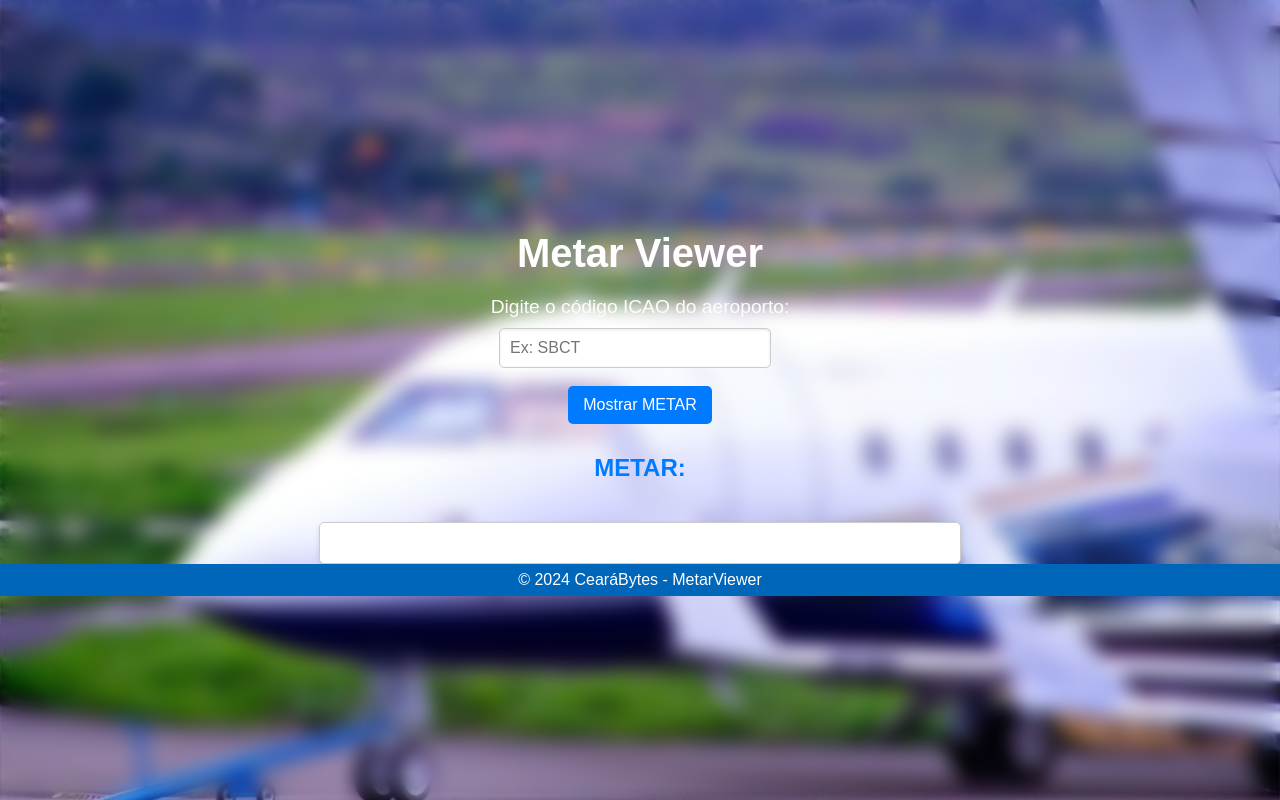
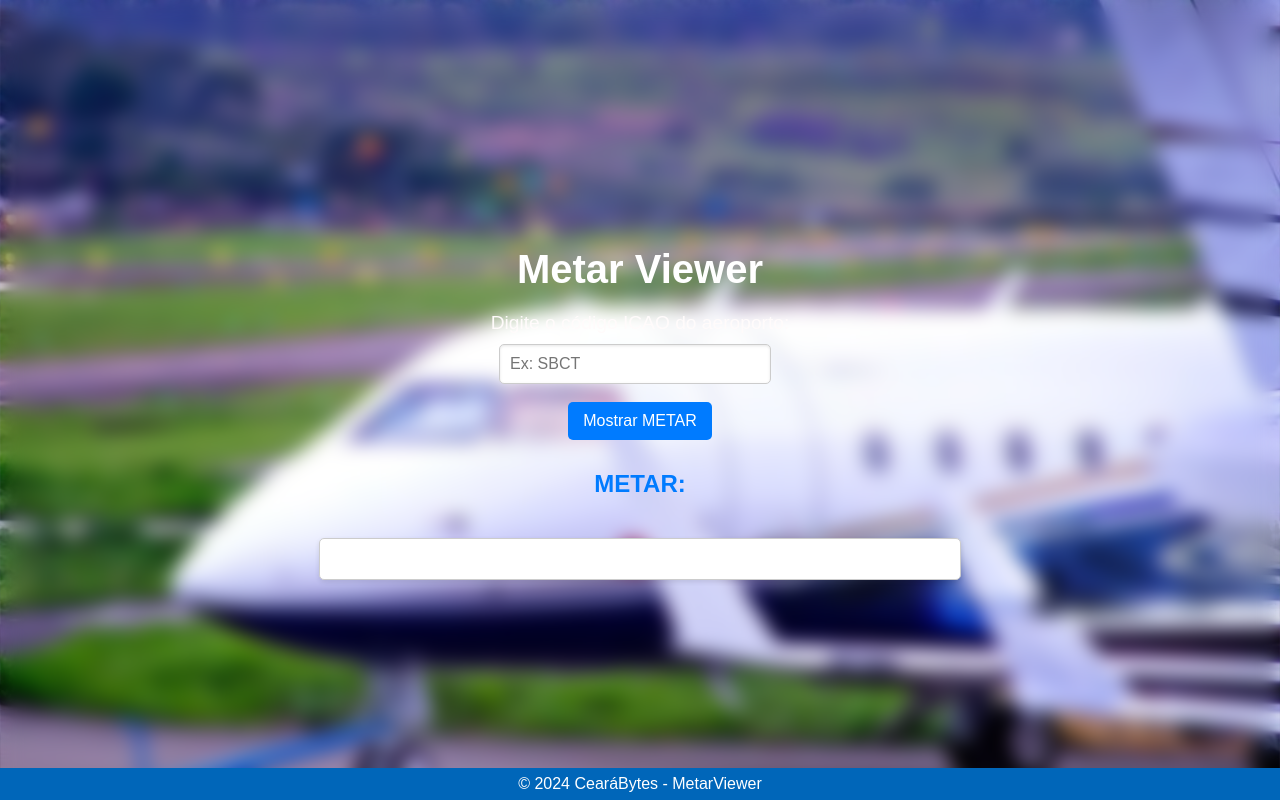
Before and after one commit to MatheusPontes27/SiteMetarFinal, a plain HTML site: page index.html in a window 1280 px wide. Drawn offline with Linux system fonts and the light colour scheme.

Commit message:
UPDATE FINAL

```diff
--- a/style.css
+++ b/style.css
@@ -98,16 +98,21 @@ h2 {
     background-color: #218838;
 }
 
+#translated-container {
+    margin-bottom: 150px; /* Ajuste conforme necessário */
+}
+
 /* Estilo do footer */
 footer {
     text-align: center;
     margin: 0;
+    margin: auto;
     padding: 7px;
     background: #0066b9;
     color: #fff;
     border-radius: 5px;
     width: 100%;
-    position: flex;
+    position: fixed;
     bottom: 0;
 }
 
@@ -115,7 +120,6 @@ footer {
 #radioPlayer {
     display: none;
 }
-
 
 .audio-controls {
     width: 200px; /* Ajuste o tamanho conforme necessário */
```
